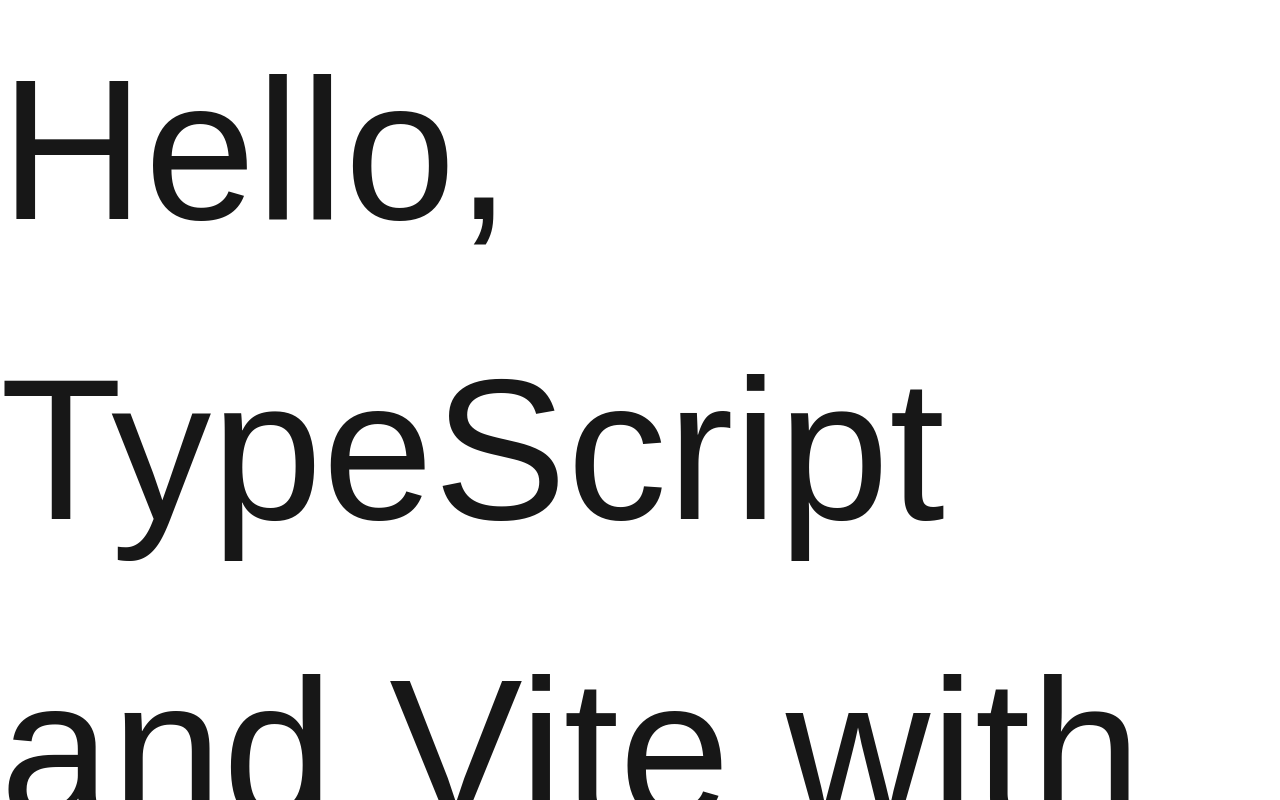
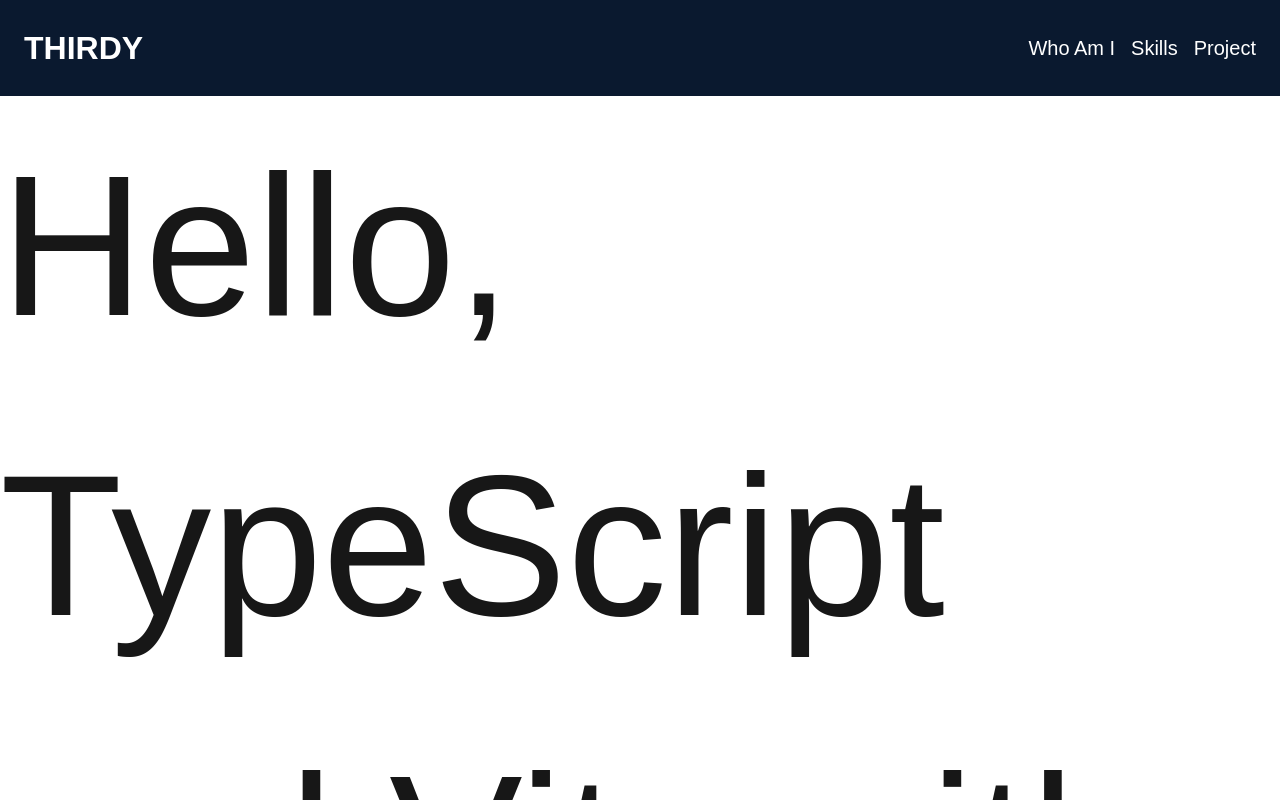
Before and after one commit to thirdygayares/thirdy, a Next.js app: page / in a window 1280 px wide. Shown: the top 800 px of the page. Built offline with nearby package versions, Linux system fonts and the light colour scheme; a web font is replaced by a local one.

Commit message:
✨feat: header components

```diff
--- a/src/app/page.tsx
+++ b/src/app/page.tsx
@@ -1,10 +1,12 @@
 
 import Example from '@/components/Example';
+import Header from "@/components/Header";
 
 export default function Home() {
   return (
       <div>
-        <Example title="Hello, TypeScript and Vite with Next.js!" />
+          <Header/>
+          <Example title="Hello, TypeScript and Vite with Next.js!" />
       </div>
   );
 }
--- a/src/components/Header.tsx
+++ b/src/components/Header.tsx
@@ -0,0 +1,21 @@
+
+
+const Header = () => {
+    return(
+        <header className="bg-primary text-white">
+            <div className="container m-auto flex gap-4  flex-col p-6 md:flex-row  md:justify-between md:items-center ">
+                <h1 className="title-lg font-bold">THIRDY</h1>
+                <nav>
+                    <ul className="flex gap-4 body-lg cursor-pointer">
+                        <li className="hover:text-secondary hover:font-extrabold">Who Am I</li>
+                        <li className="hover:text-secondary hover:font-extrabold">Skills</li>
+                        <li className="hover:text-secondary hover:font-extrabold">Project</li>
+                    </ul>
+                </nav>
+            </div>
+        </header>
+
+    );
+}
+
+export default Header;
--- a/tailwind.config.ts
+++ b/tailwind.config.ts
@@ -9,8 +9,8 @@
   theme: {
     extend: {
       colors: {
-        primary: "#216B15",
-        secondary: "#FE5621",
+        primary: "#0A192F",
+        secondary: "#62FFB9",
         warning: "#FFC107",
         danger: "#DC3545",
         info: "#2F3A49",
```
